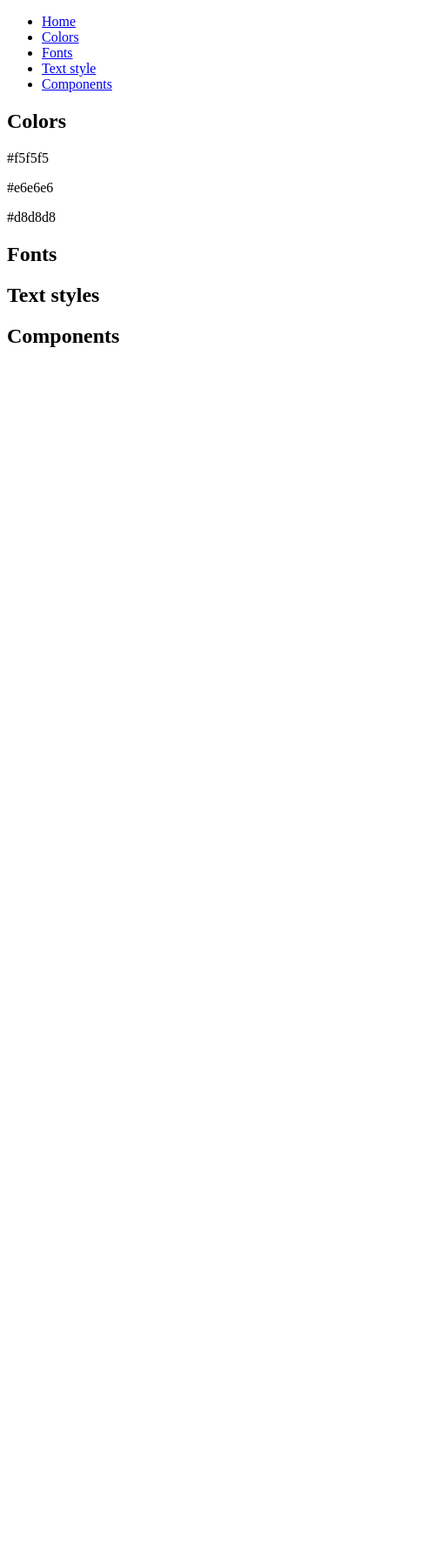
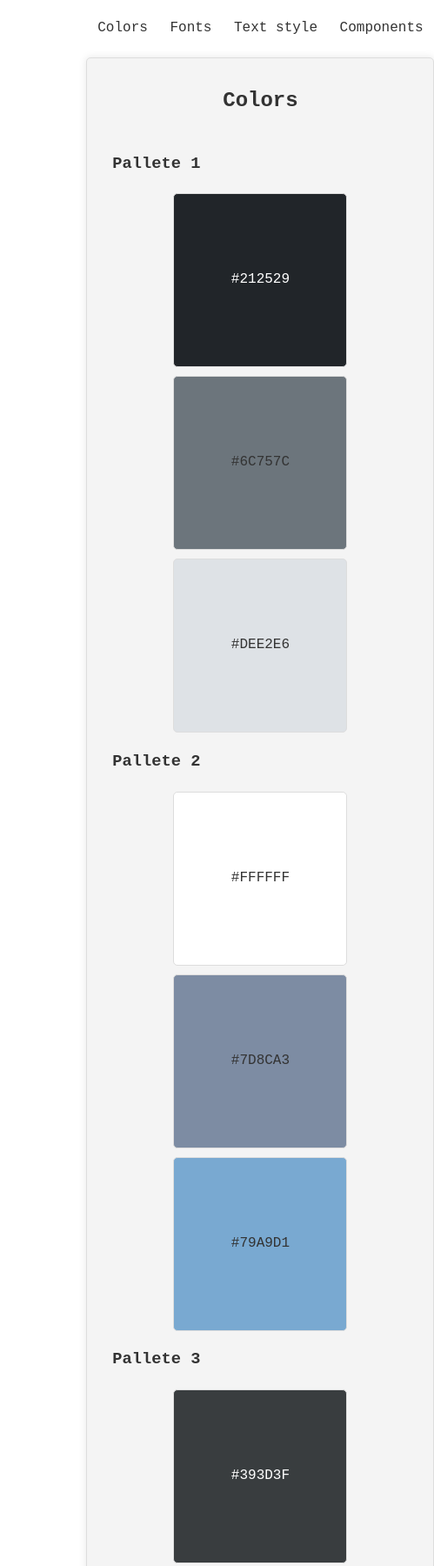
Before and after one commit to samyrd309/Challenge-Project---Design-System-Website, a plain HTML site: page index.html in a window 390 px wide. Shown: the top 1800 px of the page at 87% size, 499 px wide, since content can reach past the window. Before the commit the page ends 844 px from the top, so only its background shows below. Drawn offline with nearby package versions, Linux system fonts and the light colour scheme; a web font is replaced by a local one.

Commit message:
Colors section design and responsiveness

```diff
--- a/css/styles.css
+++ b/css/styles.css
@@ -0,0 +1,106 @@
+
+*{
+    box-sizing: border-box;
+}
+html, body{
+    font-family: 'Sono', monospace;
+    font-size: 16px;
+    line-height: 1.6;
+    color: #333;
+    margin: 0 auto;
+    padding: 0;
+    width: 70%;
+
+}
+main > section{
+    margin: 20px 0;
+    background-color: #f4f4f4;
+    padding: 10px;
+    border: 1px solid #ddd;
+    border-radius: 5px;
+    box-shadow: 0 0 10px rgba(0,0,0,0.1);
+    min-width: 400px ;
+    width: 100%;
+}
+ul{
+    padding: 0;
+    margin: 20px 0;
+    display: flex;
+    justify-content: space-around;
+    min-width: 400px ;
+}
+li
+{
+    list-style-type: none;
+}
+a{
+    text-decoration: none;
+    color: #333;
+}
+a:hover{
+    text-decoration: underline;
+}
+
+.colors-section section{
+    width: 90%;
+    padding: 0 auto;
+
+}
+
+.color-box{
+    width: 200px;
+    height: 200px;
+    margin: 10px;
+    border: 1px solid #ddd;
+    border-radius: 5px;
+    display: flex;
+    justify-content: center;
+    align-items: center;
+}
+
+.color-box:hover{
+    cursor: pointer;
+    transform: scale(1.1);
+    transition: all 0.3s;
+}
+
+
+.colors-section{
+    display: flex;
+    flex-direction: column;
+    justify-content: space-between;
+    align-items: center;
+    flex-wrap: wrap;
+}
+
+
+.colors-section article{
+    display: grid;
+    grid-template-columns: repeat(auto-fill, minmax(200px, 1fr));
+    grid-gap: 10px;
+}
+
+.colors-section article div{
+    margin: 0 auto;
+}
+
+.fonts-section{
+    display: flex;
+    flex-direction: column;
+    justify-content: space-between;
+    align-items: center;
+    flex-wrap: wrap;
+}
+
+.fonts-section div{
+    width: 100%;
+    display: grid;
+    grid-template-columns: repeat(auto-fit, minmax(100px, 1fr));
+}
+
+
+.fonts-section{}
+
+.textstyle-section{}
+
+.components-section{}
--- a/index.html
+++ b/index.html
@@ -1,51 +1,143 @@
 <!DOCTYPE html>
 <html lang="en">
+
 <head>
-    <meta charset="UTF-8">
-    <meta name="viewport" content="width=device-width, initial-scale=1.0">
+    <meta charset="UTF-8" />
+    <meta name="viewport" content="width=device-width, initial-scale=1.0" />
     <title>Samuel Charles Design System</title>
-    <link rel="stylesheet" href="css/style.css">
+    <link rel="stylesheet" href="css/styles.css" />
+    <link rel="preconnect" href="https://fonts.googleapis.com">
+    <link rel="preconnect" href="https://fonts.gstatic.com" crossorigin>
+    <link
+        href="https://fonts.googleapis.com/css2?family=Bitter:ital,wght@0,100..900;1,100..900&family=Protest+Revolution&family=Raleway:ital,wght@0,100..900;1,100..900&family=Share+Tech+Mono&family=Sono:wght@200..800&family=Zilla+Slab:ital,wght@0,300;0,400;0,500;0,600;0,700;1,300;1,400;1,500;1,600;1,700&display=swap"
+        rel="stylesheet">
 </head>
+
 <body>
     <header>
-        <div class="container">
         <nav>
             <ul>
-                    <li><a href="#">Home</a></li>
                 <li><a href="#colors">Colors</a></li>
                 <li><a href="#fonts">Fonts</a></li>
                 <li><a href="#textstyle">Text style </a></li>
                 <li><a href="#components">Components</a></li>
             </ul>
         </nav>
-        </div>
     </header>
     <main>
         <section class="colors-section">
             <h2 id="colors">Colors</h2>
-            <div class="container">
-                <div class="color-box">
-                    <p></p>
-                    <p>#f5f5f5</p>
+            <section>
+                <h3>Pallete 1</h3>
+                <article>
+                    <div style="background-color:#212529" style="background-color:#212529" class="color-box">
+                        <p style="color: #fff;">#212529</p>
                     </div>
-                <div class="color-box">
-                    <p></p>
-                    <p>#e6e6e6</p>
+                    <div style="background-color: #6C757C" class="color-box">
+                        <p>#6C757C</p>
                     </div>
-                <div class="color-box">
-                    <p></p>
-                    <p>#d8d8d8</p>
+                    <div style="background-color: #DEE2E6" class="color-box">
+                        <p>#DEE2E6</p>
                     </div>
+            </section>
+            <section>
+                <h3>Pallete 2</h3>
+                <article>
+                    <div style="background-color: #FFFFFF" class="color-box">
+                        <p>#FFFFFF</p>
+                    </div>
+                    <div style="background-color: #7D8CA3" class="color-box">
+                        <p>#7D8CA3</p>
+                    </div>
+                    <div style="background-color: #79A9D1" class="color-box">
+                        <p>#79A9D1</p>
+                    </div>
+            </section>
+            <section>
+                <h3>Pallete 3</h3>
+                <article>
+                    <div style="background-color: #393D3F" class="color-box">
+                        <p style="color: #fff;">#393D3F</p>
+                    </div>
+                    <div style="background-color: #FDFDFF" class="color-box">
+                        <p>#FDFDFF</p>
+                    </div>
+                    <div style="background-color: #62929E" class="color-box">
+                        <p>#62929E</p>
+                    </div>
+            </section>
+            <section>
+                <h3>Pallete 4</h3>
+                <article>
+                    <div style="background-color: #FFFFFF" class="color-box">
+                        <p>#FFFFFF</p>
+                    </div>
+                    <div style="background-color: #008b8b" class="color-box">
+                        <p>#008b8b</p>
+                    </div>
+                    <div style="background-color: #000435" class="color-box">
+                        <p style="color: #fff;">#010147</p>
+                    </div>
+            </section>
+
+            <section>
+                <h3>Pallete 5</h3>
+                <article>
+                    <div style="background-color: #557EA2" class="color-box">
+                        <p>#557EA2</p>
+                    </div>
+                    <div style="background-color:#DFD1BB" class="color-box">
+                        <p>#DFD1BB</p>
+                    </div>
+                    <div style="background-color: #343540" class="color-box">
+                        <p style="color: #fff;">#343540</p>
+                    </div>
+            </section>
         </section>
         <section class="fonts-section">
             <h2 id="fonts">Fonts</h2>
+            <div class="container">
+                <section class="serif">
+                    <h4>Serif</h4>
+                </section>
+                <section class="san Serif">
+                    <h4>San Serif</h4>
+                </section>
+                <section class="monoscape">
+                    <article class="font-box">
+                        <h4>Sono</h4>
+                        <div>
+                            <p style="font-family: 'Sono', monoscape;">The quick brown fox jumps over the lazy dog</p>
+                        </div>
+                    </article>
+                    <article class="font-box">
+                        <h3>Share Tech Mono</h3>
+                        <div>
+                            <p style="font-family: 'Share Tech Mono', monoscape;">The quick brown fox jumps over the
+                                lazy dog</p>
+                        </div>
+                    </article>
+                </section>
+            </div>
         </section>
         <section class="textstyle-section">
             <h2 id="textstyle">Text styles</h2>
         </section>
         <section class="components-section">
-            <h2 id="components"> Components</h2>
+            <h2 id="components">Components</h2>
+            <div class="container">
+                <div class="component-box">
+                    <h3>Button</h3>
+                </div>
+                <div class="component-box">
+                    <h3>Input</h3>
+                </div>
+                <div class="component-box">
+                    <h3>Card</h3>
+                </div>
+            </div>
         </section>
     </main>
 </body>
+
 </html>
```
Lines whose indentation alone changed are shown as unchanged.
